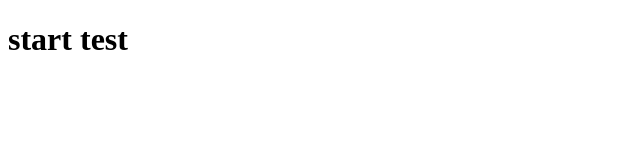
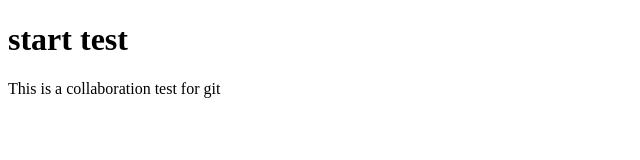
Before and after one commit to jpCheon/gitTest, a plain HTML site: page index.html in a window 1280 px wide. Shown: the whole page, without its empty margins (0-640 px from the left). Drawn offline with Linux system fonts and the light colour scheme.

Commit message:
first commit on jp

```diff
--- a/index.html
+++ b/index.html
@@ -7,5 +7,6 @@
 </head>
 <body>
     <h1>start test</h1>
+    <p>This is a collaboration test for git</p>
 </body>
 </html>
```
